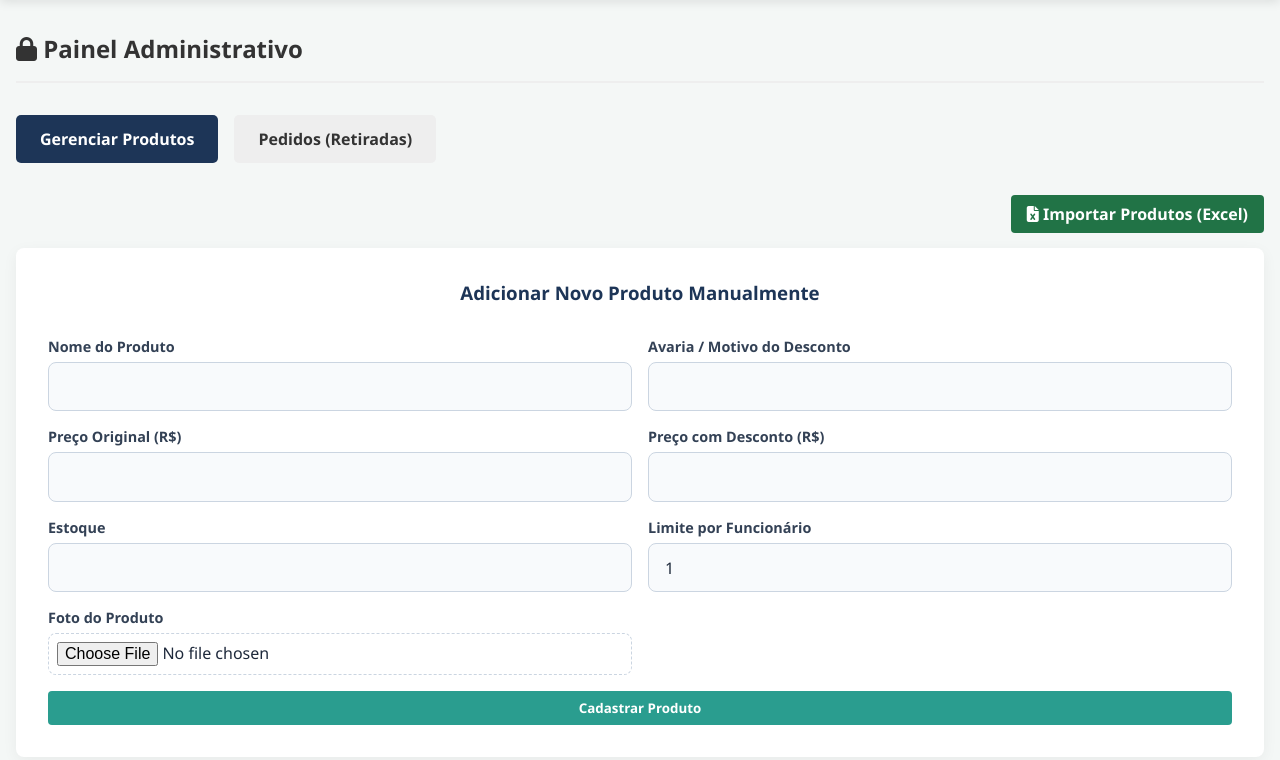
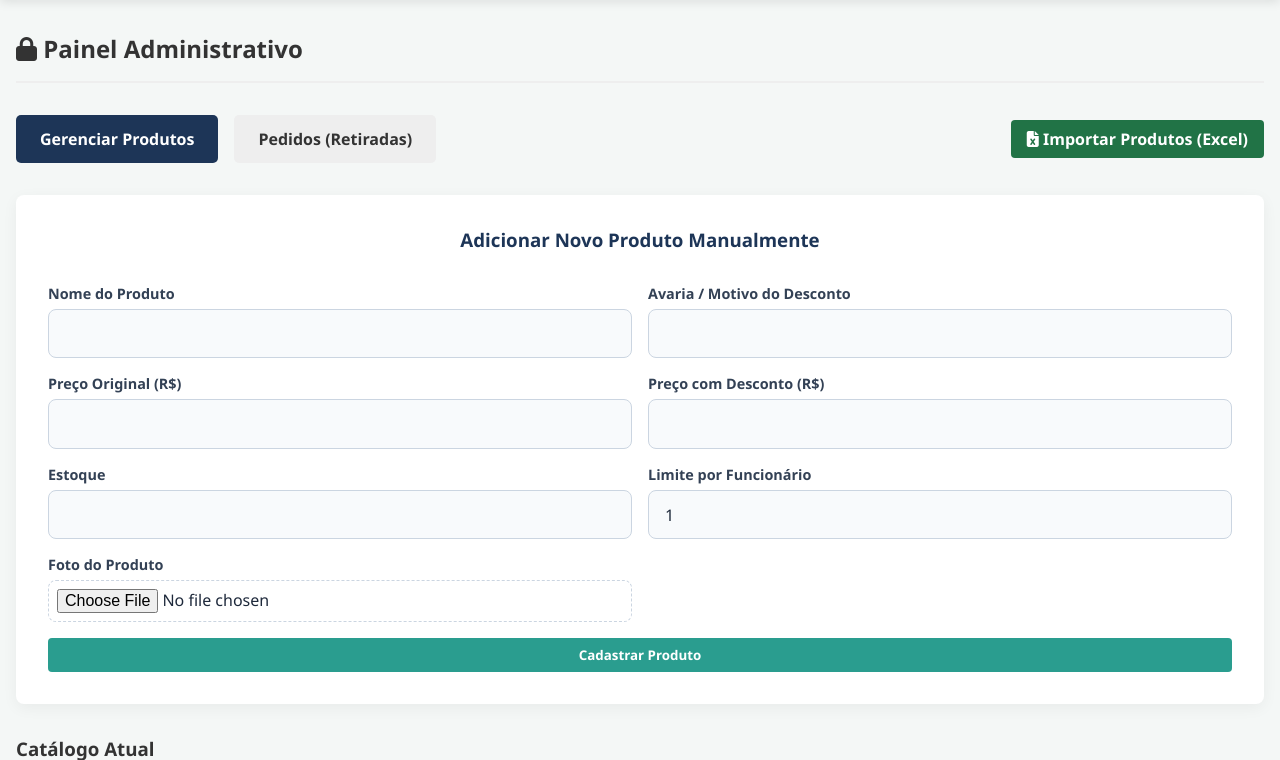
Before and after one commit to nicthecreator/projeto-website-django-ecommerce, a Django app: page /painel-admin/ in a window 1280 px wide. Shown: the part 77-837 px from the top of the page. Run offline with Django 5.2, Linux system fonts and the light colour scheme; the visitor is signed in with stand-in values (Sample User, id 1); data comes from the database, SQL or seed files in the repository; data that the repository does not hold is empty; some libraries are stand-ins or nearby versions.

Commit message:
Melhorar layout da aba de gerenciamento: reorganizar botões e adicionar botão de importação de produtos (Excel)

```diff
--- a/index/templates/painel_admin.html
+++ b/index/templates/painel_admin.html
@@ -229,18 +229,20 @@
         {% endfor %}
     {% endif %}
 
-    <div class="admin-tabs">
-        <button class="tab-btn active" onclick="showTab('produtos')">Gerenciar Produtos</button>
-        <button class="tab-btn" onclick="showTab('pedidos')">Pedidos (Retiradas)</button>
+    <div style="display: flex; justify-content: space-between; align-items: center; margin-bottom: 2rem; flex-wrap: wrap; gap: 1rem;">
+        <div class="admin-tabs" style="margin-bottom: 0;">
+            <button class="tab-btn active" onclick="showTab('produtos')">Gerenciar Produtos</button>
+            <button class="tab-btn" onclick="showTab('pedidos')">Pedidos (Retiradas)</button>
+        </div>
+        <div>
+            <a href="{% url 'importar_produtos_excel' %}" class="btn-action" style="background-color: #217346; color: white;">
+                <i class="fa-solid fa-file-excel"></i> Importar Produtos (Excel)
+            </a>
+        </div>
     </div>
 
     <!-- ABA PRODUTOS -->
     <div id="produtos" class="tab-content active">
-        <div style="text-align: right; margin-bottom: 15px;">
-            <a href="{% url 'importar_produtos_excel' %}" class="btn-action" style="background-color: #217346; color: white;">
-                <i class="fa-solid fa-file-excel"></i> Importar Produtos (Excel)
-            </a>
-        </div>
 
         <div class="add-product-card">
             <h3>Adicionar Novo Produto Manualmente</h3>
```
